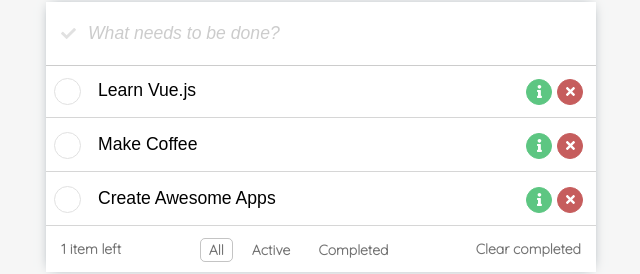
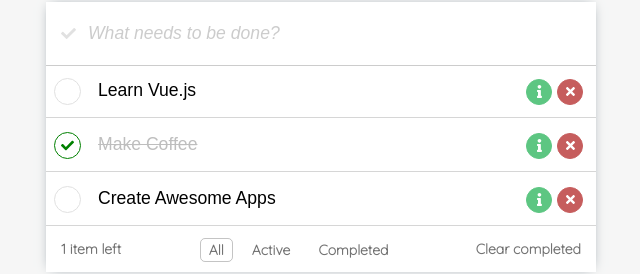
Before and after one commit to sbinfo/vue-todo-app, a Vue app: page / in a window 1280 px wide. Shown: the part 108-382 px from the top of the page, without its empty margins (319-959 px from the left). Built offline with nearby package versions, Linux system fonts and the light colour scheme.

Commit message:
реализовал функциональность выполнение задачи

```diff
--- a/src/App.vue
+++ b/src/App.vue
@@ -30,9 +30,9 @@ export default {
   data: function () {
     return {
       todos: [
-        { id: 1, title: "Learn Vue.js", completed: true },
+        { id: 1, title: "Learn Vue.js", completed: false },
         { id: 2, title: "Make Coffee", completed: true },
-        { id: 3, title: "Create Awesome Apps", completed: true },
+        { id: 3, title: "Create Awesome Apps", completed: false },
       ],
     };
   },
--- a/src/components/TodoItem.vue
+++ b/src/components/TodoItem.vue
@@ -1,9 +1,12 @@
 <template>
     <li class="todo-item">
-        <span>
-            <button class="btn-checkbox">
+        <span v-bind:class="{done: todo.completed}">
+            <button class="btn-checkbox"
+                v-on:click="todo.completed = !todo.completed"
+            >
                 <font icon="check" />
             </button>
+
             <input type="text" readonly
                 class="todo-text"
                 v-bind:value="todo.title"
@@ -34,12 +37,19 @@ export default {
         editTodoText: function(e) {
             let elem = e.target;
             elem.removeAttribute("readonly")
+        },
+        selectItem: function() {
+
         }
     }
 }
 </script>
 
 <style>
+.done input {
+    text-decoration: line-through;
+    color: #bebebe;
+}
 li.todo-item {
     display: flex;
     justify-content: space-between;
@@ -62,11 +72,17 @@ li.todo-item .btn-checkbox {
     font-size: 13px;
     cursor: pointer;
 }
-li.todo-item .btn-checkbox-selected {
+
+li.todo-item .done .btn-checkbox {
     border: 1px solid green;
     background: #fff;
     color: green;
 }
+/* li.todo-item .btn-checkbox-selected {
+    border: 1px solid green;
+    background: #fff;
+    color: green;
+} */
 
 li.todo-item .todo-text {
     font-size: 1.1rem;
```
